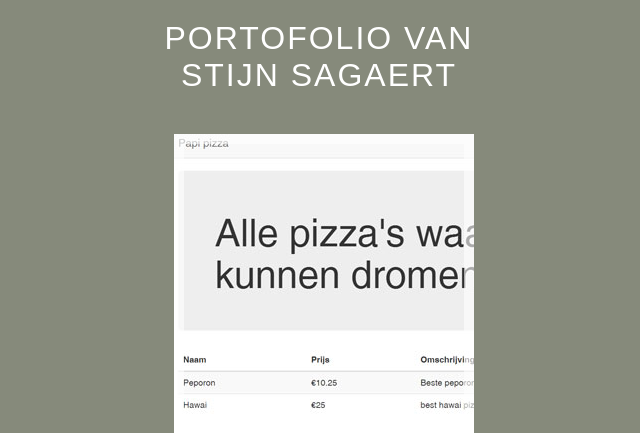
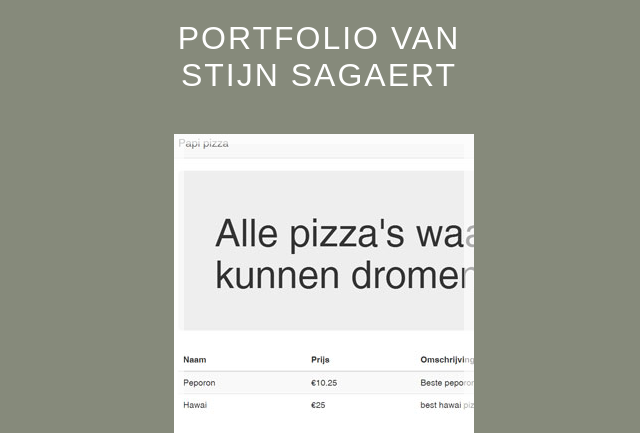
Before and after one commit to Darkbelg/Portofolio, a PHP site: page / in a window 1280 px wide. Shown: the top 433 px of the page, without its empty margins (341-981 px from the left). Run offline with PHP 8.4, Linux system fonts and the light colour scheme; some libraries are stand-ins or nearby versions.

Commit message:
typefout

```diff
--- a/Presentation/index.twig
+++ b/Presentation/index.twig
@@ -12,7 +12,7 @@
 
 <div id="wrapper">
     <div class="block">
-        <h1 id="square" class="section-heading">Portofolio van Stijn Sagaert</h1>
+        <h1 id="square" class="section-heading">Portfolio van Stijn Sagaert</h1>
         <!--Links naar rechts-->
         <div class="item-hover square effect left_to_right">
             <a href="https://papipizza.herokuapp.com/toonallepizzas.php">
```
